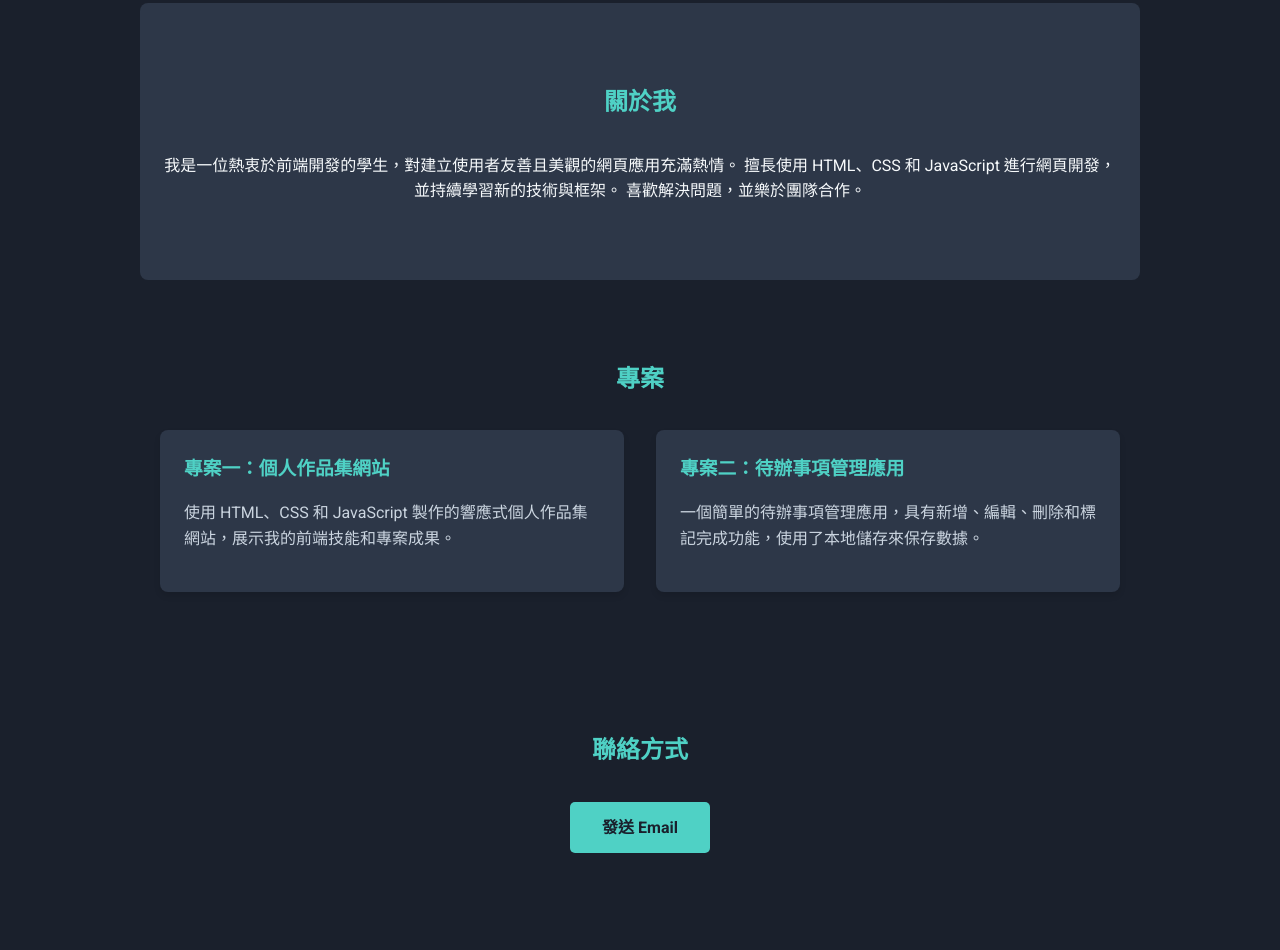
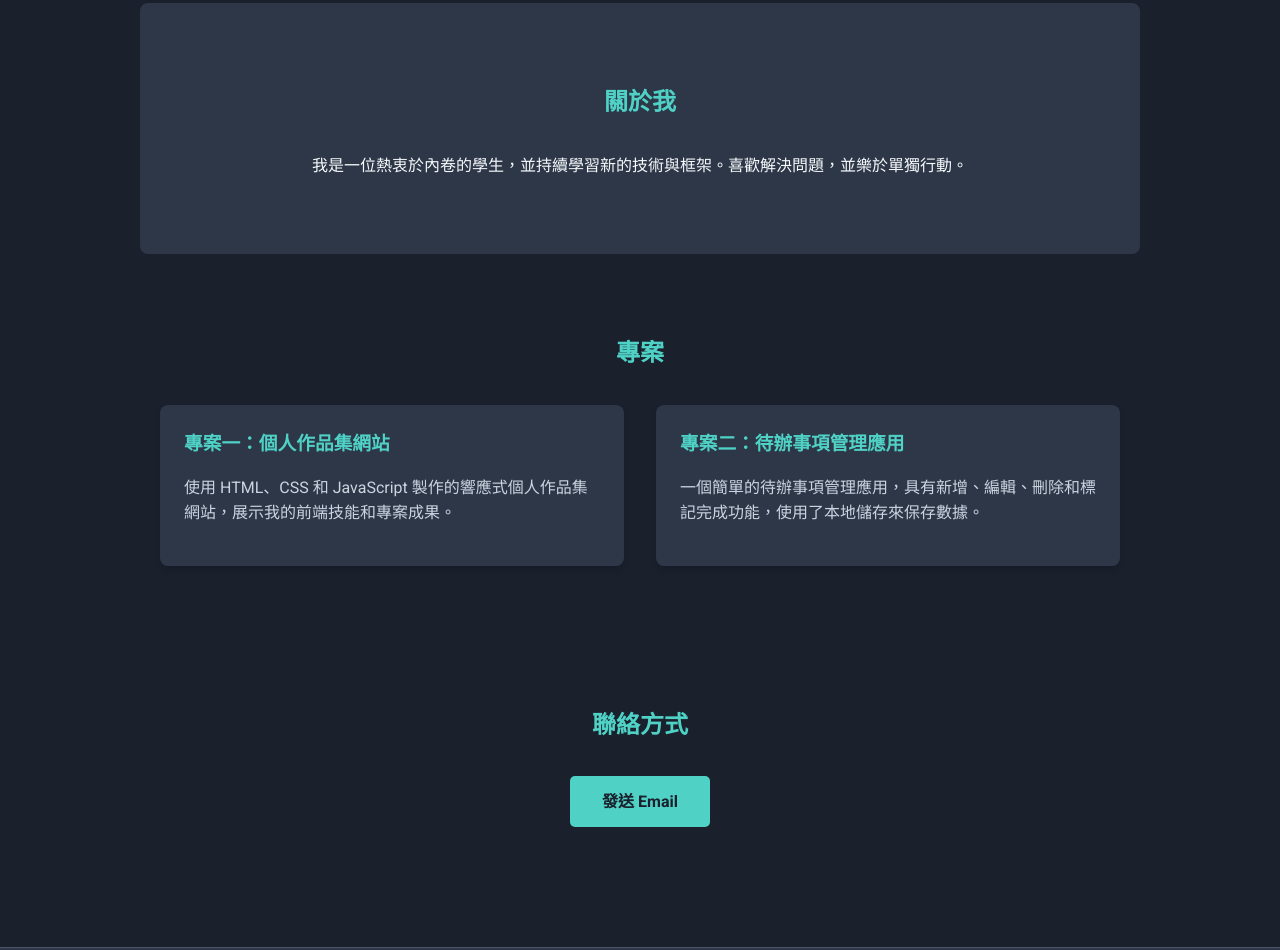
Before and after one commit to WaterYen/WaterYen, a plain HTML site: page index.html in a window 1280 px wide. Shown: the part 855-1805 px from the top of the page. Drawn offline with Linux system fonts and the light colour scheme.

Commit message:
Update index.html
1

```diff
--- a/index.html
+++ b/index.html
@@ -27,9 +27,7 @@
     <section id="about" class="about-section">
         <h2>關於我</h2>
         <p>
-            我是一位熱衷於前端開發的學生，對建立使用者友善且美觀的網頁應用充滿熱情。
-            擅長使用 HTML、CSS 和 JavaScript 進行網頁開發，並持續學習新的技術與框架。
-            喜歡解決問題，並樂於團隊合作。
+            我是一位熱衷於內卷的學生，並持續學習新的技術與框架。喜歡解決問題，並樂於單獨行動。
         </p>
     </section>
 
```
